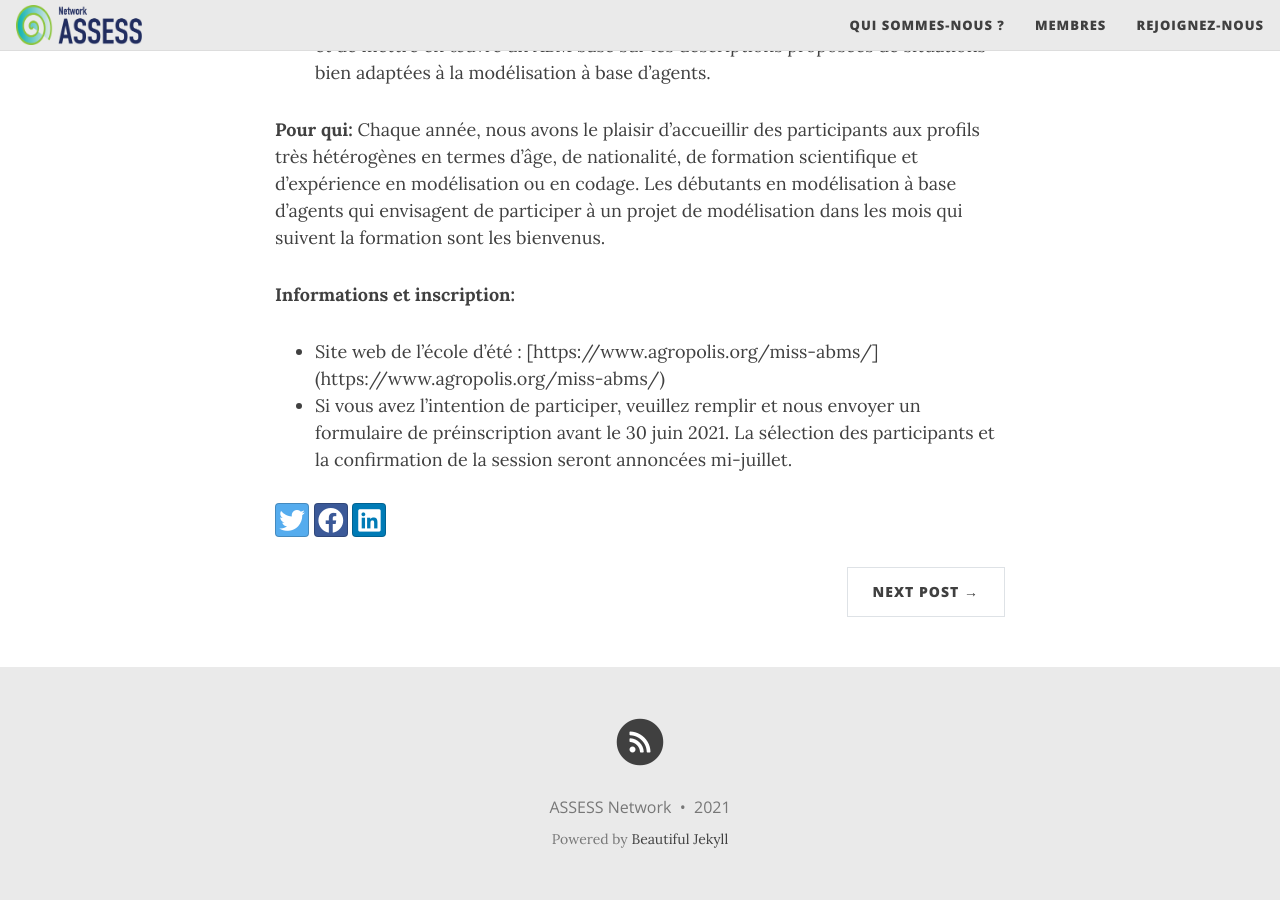
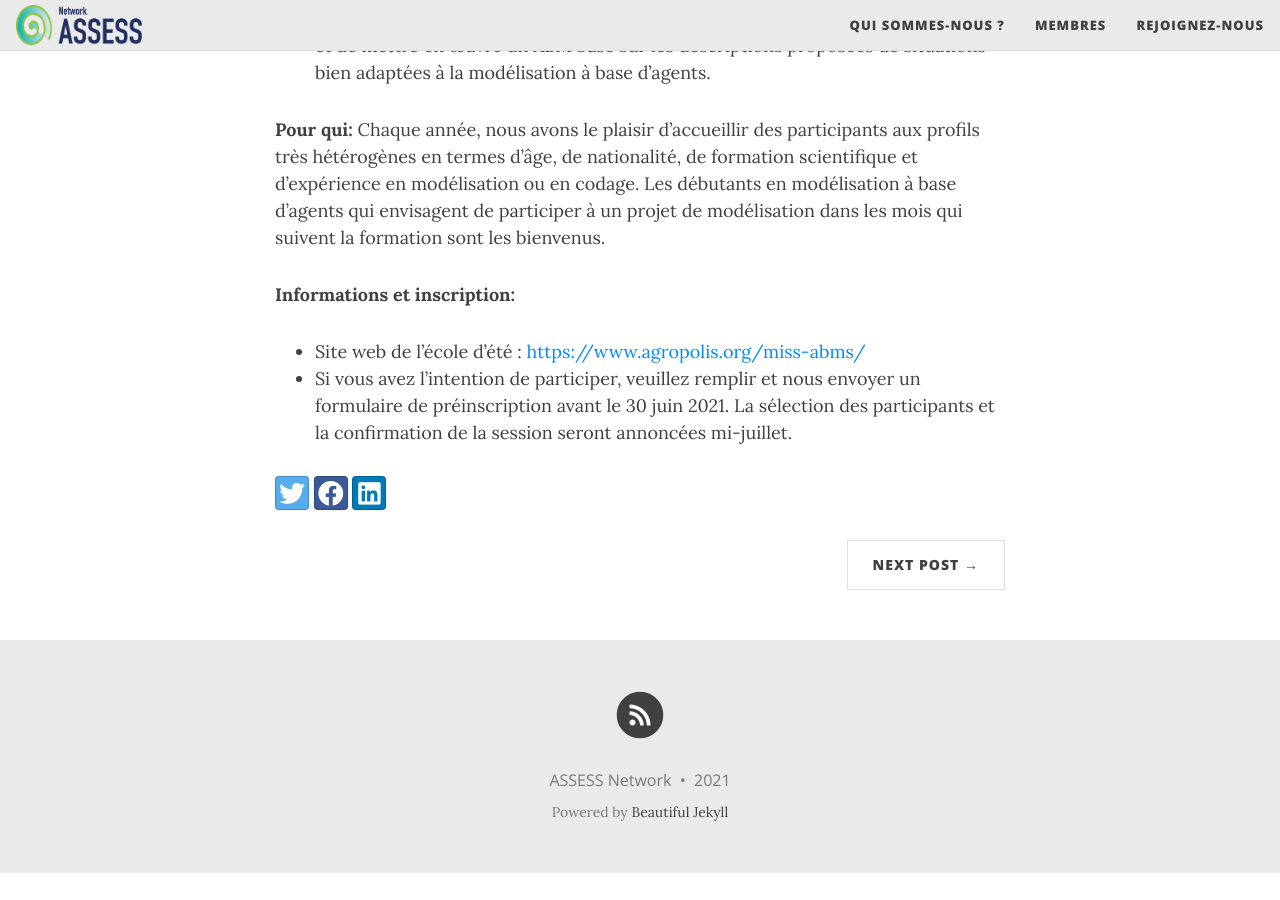
Before and after one commit to spicault/ASSESS-Network.github.io, a Jekyll site: the page built from _posts/2021-05-27-MissAbms.md, in a window 1280 px wide and 900 px high, scrolled down 566 px. Built offline with Jekyll 4.4.1, drawn with Linux system fonts in a browser that asks for light colours; nearby versions of some CDN libraries; after the commit the page ends 1439 px from its top, so only the background shows below that.

Commit message:
Update 2021-05-27-MissAbms.md

```diff
--- a/_posts/2021-05-27-MissAbms.md
+++ b/_posts/2021-05-27-MissAbms.md
@@ -2,9 +2,7 @@
 layout: post
 title: Miss-ABMS 2021
 subtitle:Multi-platform International Summer School on Agent-Based Modelling & Simulation for Renewable Resources Management
-cover-img: /assets/img/miss_abms.jpg
 thumbnail-img: /assets/img/miss_abms.jpg
-share-img: /assets/img/miss_abms.jpg
 tags: [Ecole chercheur]
 ---
 **MISS-ABMS 2021**, une école d'été autour de la modélisation multi-agents qui aura lieu du 04 au 15 octobre 2021 à Montpellier (France), ouvre ses inscriptions.
@@ -22,5 +20,5 @@
      Chaque année, nous avons le plaisir d'accueillir des participants aux profils très hétérogènes en termes d'âge, de nationalité, de formation scientifique et d'expérience en modélisation ou en codage. Les débutants en modélisation à base d'agents qui envisagent de participer à un projet de modélisation dans les mois qui suivent la formation sont les bienvenus.
 
 **Informations et inscription:**
-* Site web de l'école d'été : [https://www.agropolis.org/miss-abms/] (https://www.agropolis.org/miss-abms/)
+* Site web de l'école d'été : [https://www.agropolis.org/miss-abms/](https://www.agropolis.org/miss-abms/)
 * Si vous avez l'intention de participer, veuillez remplir et nous envoyer un formulaire de préinscription avant le 30 juin 2021. La sélection des participants et la confirmation de la session seront annoncées mi-juillet.
```
